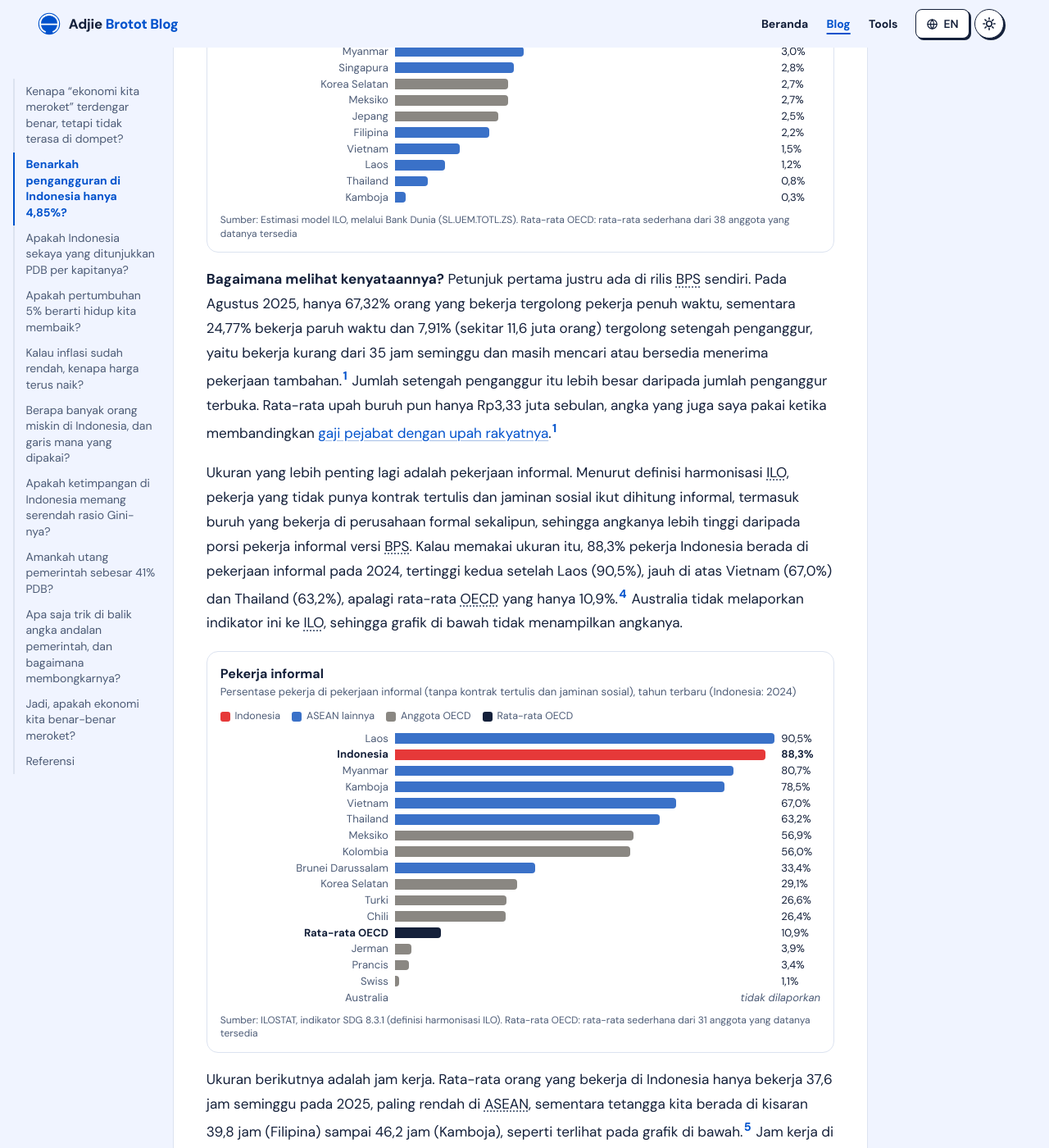
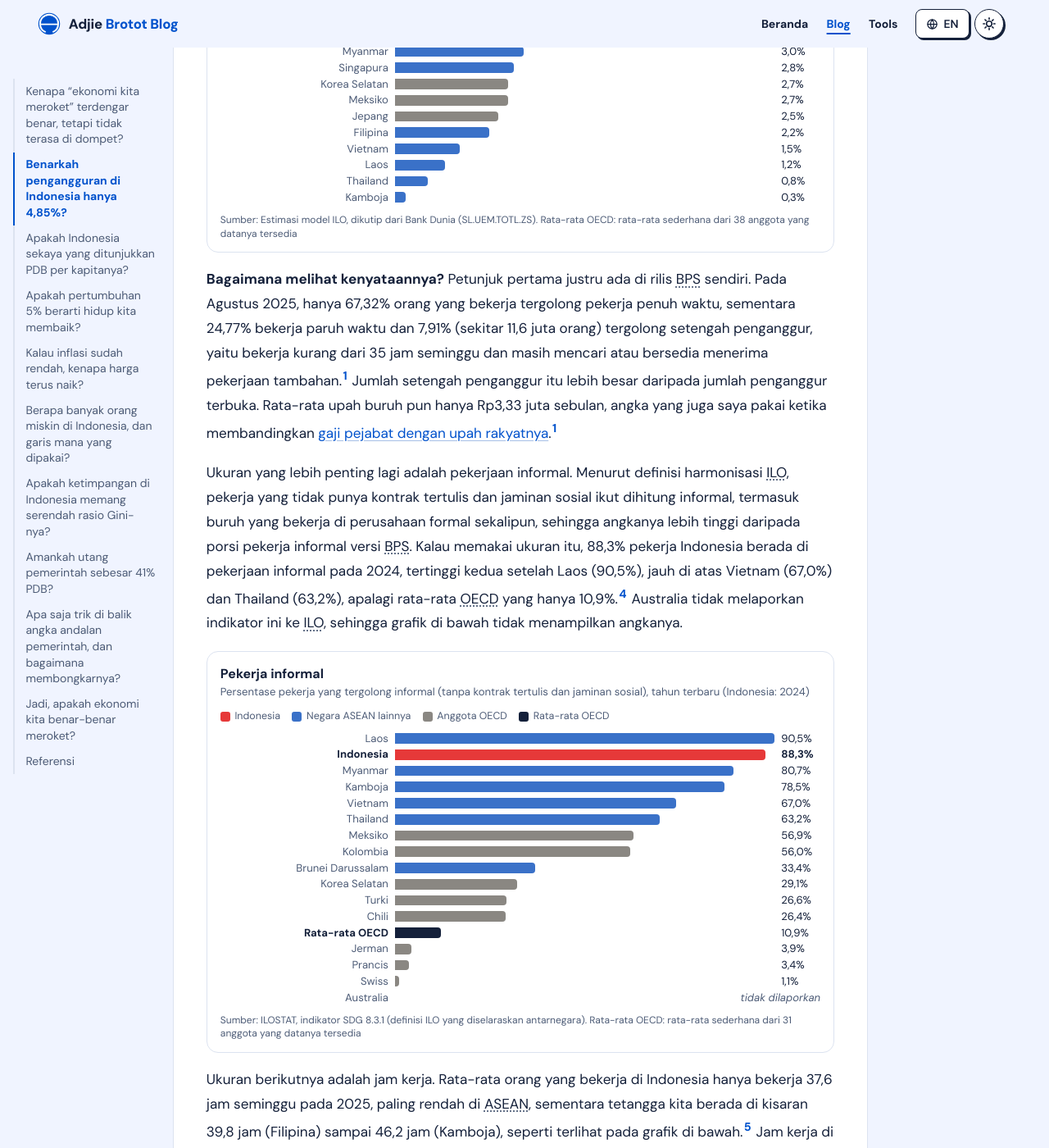
Before and after one commit to adjiebrotot/blog, a Jekyll site: the page built from id/_posts/2026-11-08-pemerintah-berbohong-dengan-data.md, in a window 1280 px wide and 1400 px high, scrolled down 3709 px. Shown: the whole window at 82% size. Built offline with Jekyll 4.4.1, drawn with Linux system fonts in a browser that asks for light colours; some of the changed text lies outside the part shown.

Commit message:
Chart wording fixes from the Indonesian evaluator; Gini chart retitled
Co-Authored-By: Claude Opus 5.5 <noreply@anthropic.com>
Claude-Session: https://claude.ai/code/session_01LjR4miXSWKC8Lhidd4noKL

```diff
--- a/_data/charts.json
+++ b/_data/charts.json
@@ -7,11 +7,11 @@
   },
   "sub": {
    "en": "Share of the labour force with no paid work at all, not even one hour in the survey week",
-   "id": "Persentase angkatan kerja yang sama sekali tidak bekerja, bahkan satu jam pun, dalam minggu survei"
+   "id": "Persentase angkatan kerja yang sama sekali tidak bekerja, satu jam pun, selama seminggu sebelum survei"
   },
   "source": {
-   "en": "ILO modelled estimates, via World Bank (SL.UEM.TOTL.ZS). OECD average: simple mean of the 38 members with data",
-   "id": "Estimasi model ILO, melalui Bank Dunia (SL.UEM.TOTL.ZS). Rata-rata OECD: rata-rata sederhana dari 38 anggota yang datanya tersedia"
+   "en": "ILO modelled estimates, from the World Bank (SL.UEM.TOTL.ZS). OECD average: simple mean of the 38 members with data",
+   "id": "Estimasi model ILO, dikutip dari Bank Dunia (SL.UEM.TOTL.ZS). Rata-rata OECD: rata-rata sederhana dari 38 anggota yang datanya tersedia"
   },
   "has_avg": true,
   "rows": [
@@ -231,11 +231,11 @@
   },
   "sub": {
    "en": "Share of workers in informal jobs (no written contract, no social protection), latest year (Indonesia: 2024)",
-   "id": "Persentase pekerja di pekerjaan informal (tanpa kontrak tertulis dan jaminan sosial), tahun terbaru (Indonesia: 2024)"
+   "id": "Persentase pekerja yang tergolong informal (tanpa kontrak tertulis dan jaminan sosial), tahun terbaru (Indonesia: 2024)"
   },
   "source": {
    "en": "ILOSTAT, SDG indicator 8.3.1 (ILO harmonised definition). OECD average: simple mean of the 31 members with data",
-   "id": "ILOSTAT, indikator SDG 8.3.1 (definisi harmonisasi ILO). Rata-rata OECD: rata-rata sederhana dari 31 anggota yang datanya tersedia"
+   "id": "ILOSTAT, indikator SDG 8.3.1 (definisi ILO yang diselaraskan antarnegara). Rata-rata OECD: rata-rata sederhana dari 31 anggota yang datanya tersedia"
   },
   "has_avg": true,
   "rows": [
@@ -625,7 +625,7 @@
   },
   "sub": {
    "en": "Median income (or spending) per person in a year, as a share of GDP per capita, latest survey. Indonesia and most of ASEAN survey spending; OECD countries survey income",
-   "id": "Median pendapatan (atau pengeluaran) per orang setahun dibagi PDB per kapita, survei terbaru. Indonesia dan sebagian besar ASEAN mensurvei pengeluaran, negara OECD mensurvei pendapatan"
+   "id": "Median pendapatan (atau pengeluaran) per orang setahun dibagi PDB per kapita, survei terbaru. Indonesia dan sebagian besar negara ASEAN mensurvei pengeluaran, sedangkan negara OECD mensurvei pendapatan"
   },
   "source": {
    "en": "World Bank Poverty and Inequality Platform and World Development Indicators (2021 PPP), author's calculation. OECD average: simple mean of the 37 members with data",
@@ -853,7 +853,7 @@
   },
   "source": {
    "en": "World Bank, GNI and GDP per capita (PPP, current international dollars). OECD average: simple mean of the 38 members with data",
-   "id": "Bank Dunia, PNB dan PDB per kapita (PPP, dolar internasional berlaku). Rata-rata OECD: rata-rata sederhana dari 38 anggota yang datanya tersedia"
+   "id": "Bank Dunia, PNB dan PDB per kapita (PPP, dolar internasional atas dasar harga berlaku). Rata-rata OECD: rata-rata sederhana dari 38 anggota yang datanya tersedia"
   },
   "has_avg": true,
   "rows": [
@@ -1356,7 +1356,7 @@
     },
     "note": {
      "en": "line for upper-middle-income countries, Indonesia's group",
-     "id": "garis untuk negara berpendapatan menengah atas, kelompok Indonesia"
+     "id": "garis untuk negara berpendapatan menengah atas, kelompok tempat Indonesia berada"
     },
     "g": "hl",
     "w": 100.0,
@@ -1542,12 +1542,12 @@
  },
  "gsl-gini": {
   "title": {
-   "en": "The Gini index, the official way",
-   "id": "Indeks Gini versi resmi"
+   "en": "The Gini index from household surveys",
+   "id": "Indeks Gini dari survei rumah tangga"
   },
   "sub": {
    "en": "0 = everyone equal, 100 = one person has everything; latest survey. Indonesia and most of ASEAN measure spending, OECD countries measure income",
-   "id": "0 berarti semua orang setara, 100 berarti satu orang memiliki segalanya; survei terbaru. Indonesia dan sebagian besar ASEAN mengukur pengeluaran, negara OECD mengukur pendapatan"
+   "id": "0 berarti semua orang setara, 100 berarti satu orang memiliki segalanya; survei terbaru. Indonesia dan sebagian besar negara ASEAN mengukur pengeluaran, sedangkan negara OECD mengukur pendapatan"
   },
   "source": {
    "en": "World Bank Poverty and Inequality Platform. OECD average: simple mean of the 37 members with data",
@@ -1748,7 +1748,7 @@
   },
   "source": {
    "en": "World Inequality Database, via Our World in Data. OECD average: simple mean of the 38 members with data",
-   "id": "World Inequality Database, melalui Our World in Data. Rata-rata OECD: rata-rata sederhana dari 38 anggota yang datanya tersedia"
+   "id": "World Inequality Database, dikutip dari Our World in Data. Rata-rata OECD: rata-rata sederhana dari 38 anggota yang datanya tersedia"
   },
   "has_avg": true,
   "rows": [
@@ -2205,7 +2205,7 @@
   },
   "source": {
    "en": "IMF Fiscal Monitor (primary balance minus overall balance, over revenue), author's calculation. OECD average: simple mean of the 38 members with data",
-   "id": "IMF Fiscal Monitor (keseimbangan primer dikurangi keseimbangan total, dibagi pendapatan), dihitung penulis. Rata-rata OECD: rata-rata sederhana dari 38 anggota yang datanya tersedia"
+   "id": "IMF Fiscal Monitor (keseimbangan primer dikurangi surplus atau defisit anggaran secara keseluruhan, dibagi pendapatan), dihitung penulis. Rata-rata OECD: rata-rata sederhana dari 38 anggota yang datanya tersedia"
   },
   "has_avg": true,
   "rows": [
--- a/_data/i18n.yml
+++ b/_data/i18n.yml
@@ -143,6 +143,6 @@ id:
   date_format: "{d} {m} {y}"
   chart_source: Sumber
   chart_highlight: Indonesia
-  chart_asean: ASEAN lainnya
+  chart_asean: Negara ASEAN lainnya
   chart_oecd: Anggota OECD
   chart_oecd_avg: Rata-rata OECD
```
